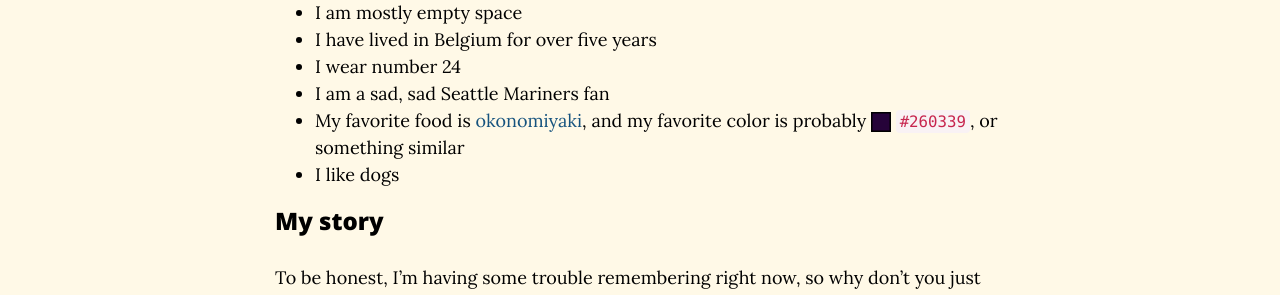
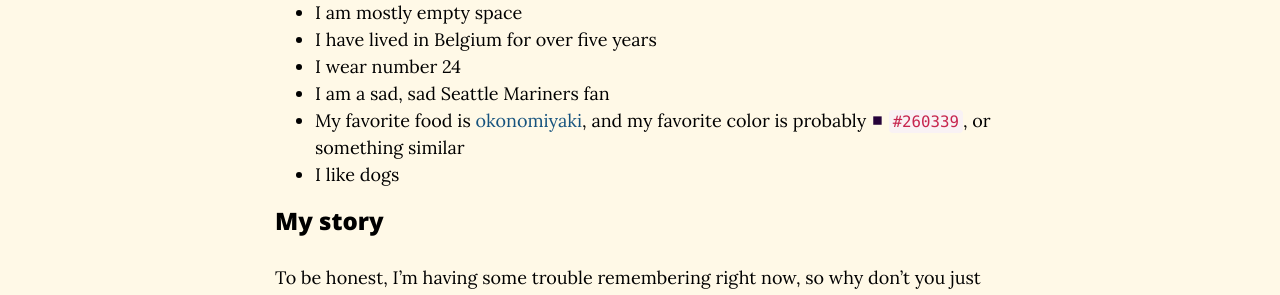
Before and after one commit to barneypotter24/barneypotter24.github.io, a Jekyll site: the page built from aboutme.md, in a window 1280 px wide and 1024 px high. Shown: the part 392-687 px from the top of the window. Built offline with Jekyll 4.4.1, drawn with Linux system fonts in a browser that asks for light colours; nearby versions of some CDN libraries.

Commit message:
fiddle with color swatch

```diff
--- a/aboutme.md
+++ b/aboutme.md
@@ -10,7 +10,7 @@ My name is Barney Isaksen Potter. I have the following qualities:
 - I have lived in Belgium for over five years
 - I wear number 24
 - I am a sad, sad Seattle Mariners fan
-- My favorite food is [okonomiyaki](https://www.justonecookbook.com/okonomiyaki/), and my favorite color is probably <svg width="20" height="20"><rect width="20" height="20" style="fill:#260339;stroke-width:3;stroke:rgb(0,0,0)" /></svg> `#260339`, or something similar
+- My favorite food is [okonomiyaki](https://www.justonecookbook.com/okonomiyaki/), and my favorite color is probably <span style="color: #260339">■</span> `#260339`, or something similar
 - I like dogs
 
 ### My story
```
